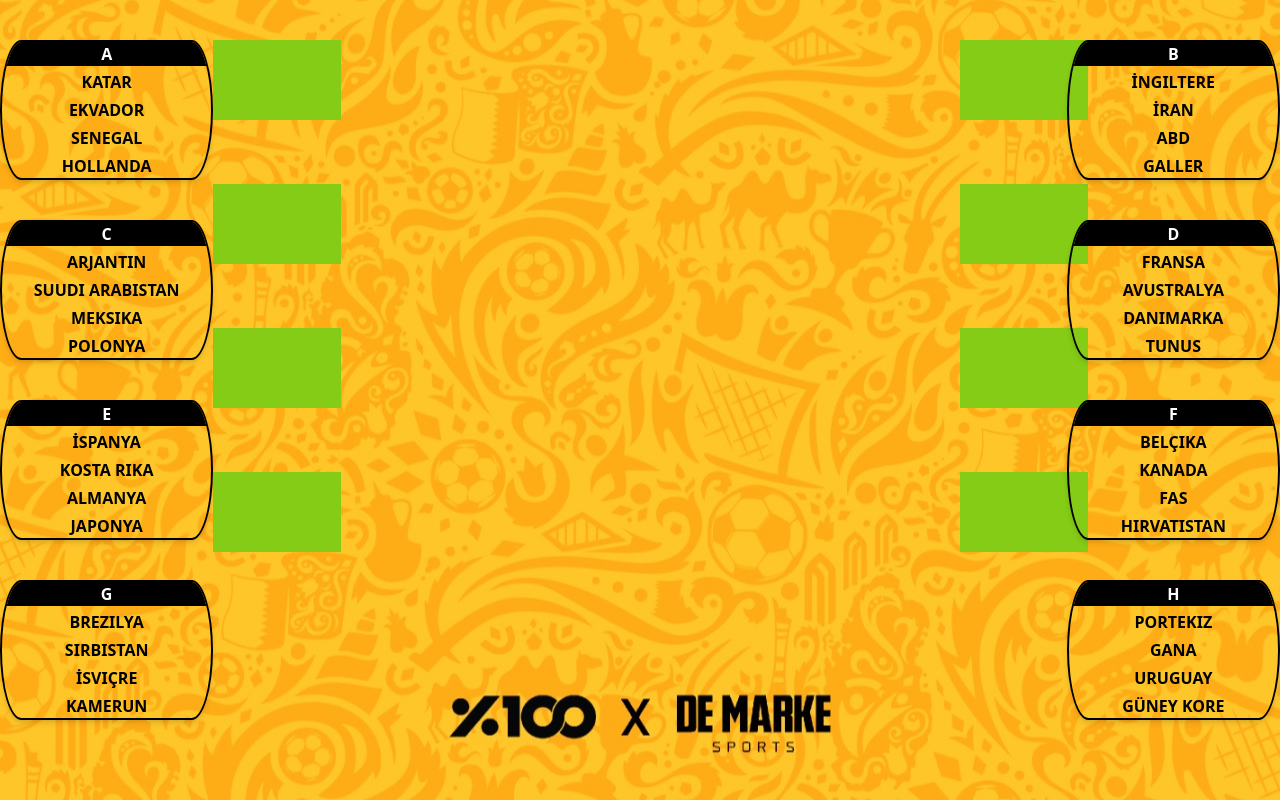
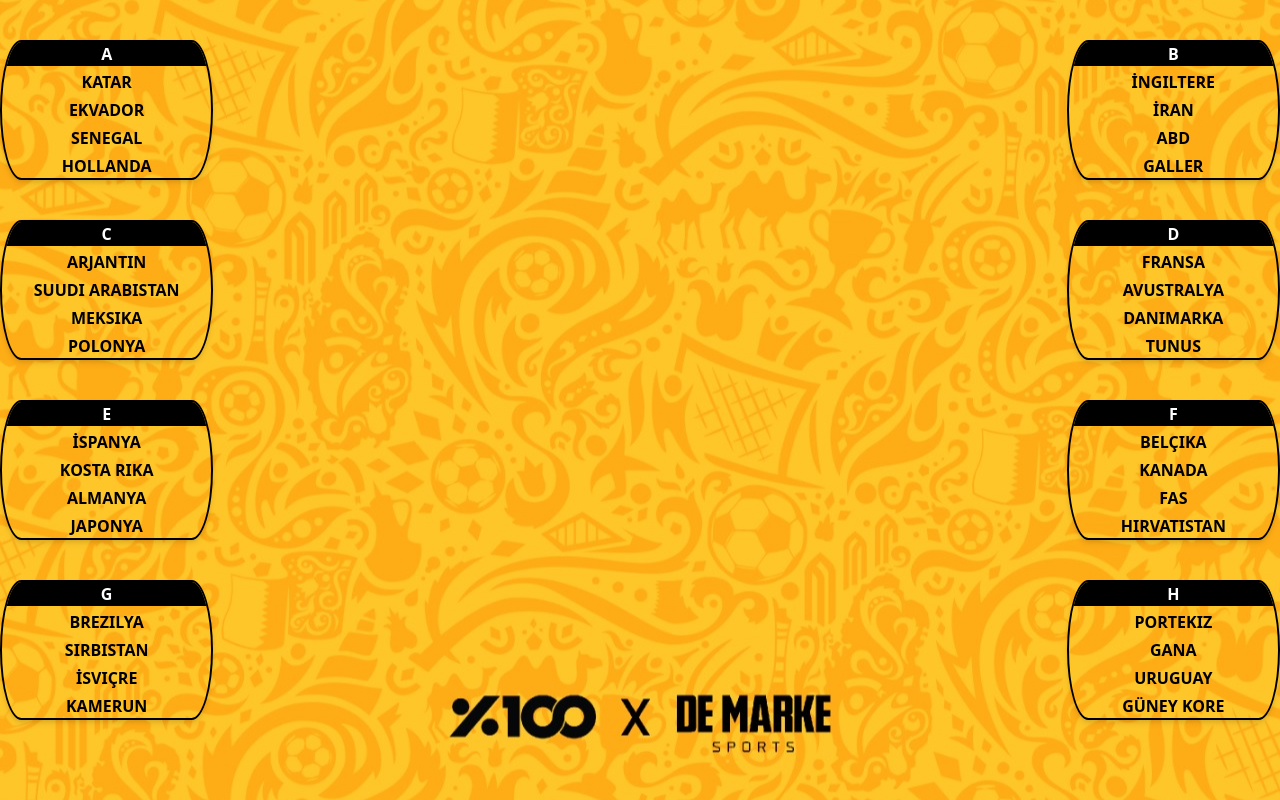
Before and after one commit to osmancansiz/tournament-bracket, a React (Create React App) app: page / in a window 1280 px wide. Built offline with nearby package versions, Linux system fonts and the light colour scheme.

Commit message:
group-16 styling

```diff
--- a/src/pages/TournamentBrackets.js
+++ b/src/pages/TournamentBrackets.js
@@ -53,111 +53,110 @@ export default function TournamentBrackets() {
               );
             })}
           </div>
-          <div className="col-span-1 space-y-16">
-            <div className="bg-lime-500 w-32 h-20">
+          <div className="col-span-1">
+            <div className="flex flex-col justify-around gap-10 h-full relative text-center">
+              <div className="h-12 ">
                 {selectedTeams
                   .filter((i) => i.group === "A" && i.rank === 1)
-                .map((team) => (
-                  <div>{team.name}</div>
+                  .map((team, index) => (
+                    <div key={index} className="my-2">{team.name}</div>
                   ))}
+
                 {selectedTeams
                   .filter((i) => i.group === "B" && i.rank === 2)
-                .map((team) => (
-                  <div>{team.name}</div>
+                  .map((team, index) => (
+                    <div key={index} className="my-2">{team.name}</div>
                   ))}
               </div>
-
-            <div className="bg-lime-500 w-32 h-20">
+              <div className="h-12 ">
                 {selectedTeams
                   .filter((i) => i.group === "C" && i.rank === 1)
-                .map((team) => (
-                  <div>{team.name}</div>
+                  .map((team, index) => (
+                    <div key={index} className="my-2">{team.name}</div>
                   ))}
                 {selectedTeams
                   .filter((i) => i.group === "D" && i.rank === 2)
-                .map((team) => (
-                  <div>{team.name}</div>
+                  .map((team, index) => (
+                    <div key={index} className="my-2">{team.name}</div>
                   ))}
               </div>
-
-            <div className="bg-lime-500 w-32 h-20">
+              <div className="h-12 ">
                 {selectedTeams
                   .filter((i) => i.group === "E" && i.rank === 1)
-                .map((team) => (
-                  <div>{team.name}</div>
+                  .map((team, index) => (
+                    <div key={index} className="my-2">{team.name}</div>
                   ))}
                 {selectedTeams
                   .filter((i) => i.group === "F" && i.rank === 2)
-                .map((team) => (
-                  <div>{team.name}</div>
+                  .map((team, index) => (
+                    <div key={index} className="my-2">{team.name}</div>
                   ))}
               </div>
-
-            <div className="bg-lime-500 w-32 h-20">
+              <div className="h-12 ">
                 {selectedTeams
                   .filter((i) => i.group === "G" && i.rank === 1)
-                .map((team) => (
-                  <div>{team.name}</div>
+                  .map((team, index) => (
+                    <div key={index} className="my-2">{team.name}</div>
                   ))}
                 {selectedTeams
                   .filter((i) => i.group === "H" && i.rank === 2)
-                .map((team) => (
-                  <div>{team.name}</div>
+                  .map((team, index) => (
+                    <div key={index} className="my-2">{team.name}</div>
                   ))}
+              </div>
             </div>
           </div>
           <div className="col-span-6"></div>
           <div className="col-span-1 space-y-16">
-            <div className="bg-lime-500 w-32 h-20">
+            <div className="flex flex-col justify-around gap-10 h-full relative text-center">
+              <div className="h-12 ">
                 {selectedTeams
                   .filter((i) => i.group === "B" && i.rank === 1)
                   .map((team) => (
-                  <div>{team.name}</div>
+                    <div className="my-2">{team.name}</div>
                   ))}
                 {selectedTeams
                   .filter((i) => i.group === "A" && i.rank === 2)
                   .map((team) => (
-                  <div>{team.name}</div>
+                    <div className="my-2">{team.name}</div>
                   ))}
               </div>
-
-            <div className="bg-lime-500 w-32 h-20">
+              <div className="h-12 ">
                 {selectedTeams
                   .filter((i) => i.group === "D" && i.rank === 1)
                   .map((team) => (
-                  <div>{team.name}</div>
+                    <div className="my-2">{team.name}</div>
                   ))}
                 {selectedTeams
                   .filter((i) => i.group === "C" && i.rank === 2)
                   .map((team) => (
-                  <div>{team.name}</div>
+                    <div className="my-2">{team.name}</div>
                   ))}
               </div>
-
-            <div className="bg-lime-500 w-32 h-20">
+              <div className="h-12 ">
                 {selectedTeams
                   .filter((i) => i.group === "F" && i.rank === 1)
                   .map((team) => (
-                  <div>{team.name}</div>
+                    <div className="my-2">{team.name}</div>
                   ))}
                 {selectedTeams
                   .filter((i) => i.group === "E" && i.rank === 2)
                   .map((team) => (
-                  <div>{team.name}</div>
+                    <div className="my-2">{team.name}</div>
                   ))}
               </div>
-
-            <div className="bg-lime-500 w-32 h-20">
+              <div className="h-12 ">
                 {selectedTeams
                   .filter((i) => i.group === "H" && i.rank === 1)
                   .map((team) => (
-                  <div>{team.name}</div>
+                    <div className="my-2">{team.name}</div>
                   ))}
                 {selectedTeams
                   .filter((i) => i.group === "G" && i.rank === 2)
                   .map((team) => (
-                  <div>{team.name}</div>
+                    <div className="my-2">{team.name}</div>
                   ))}
+              </div>
             </div>
           </div>
           <div className="col-span-2 space-y-10">
```
Lines whose indentation alone changed are shown as unchanged.
